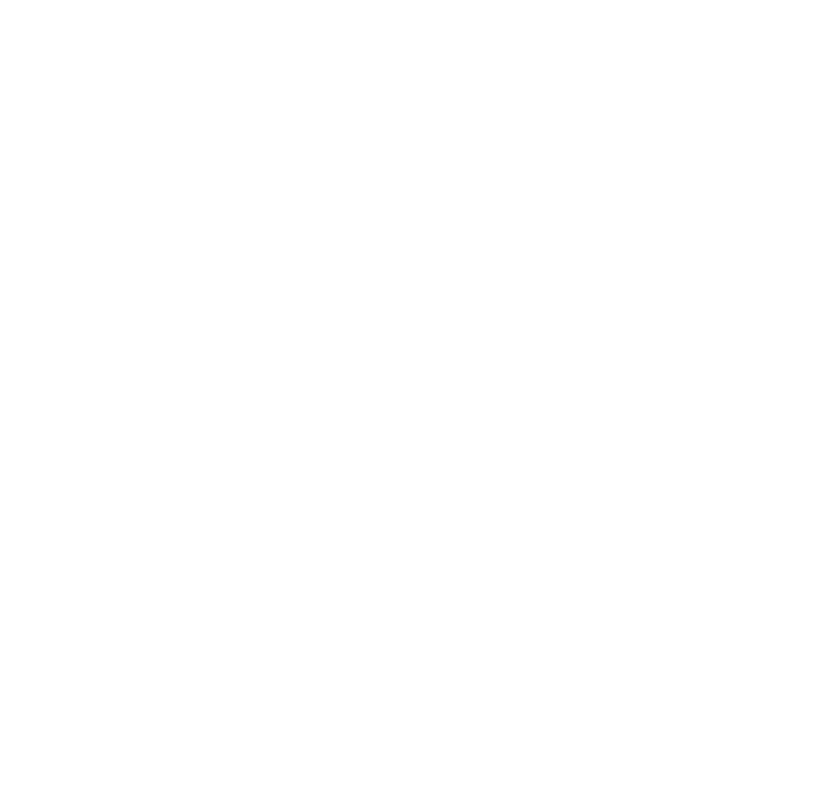
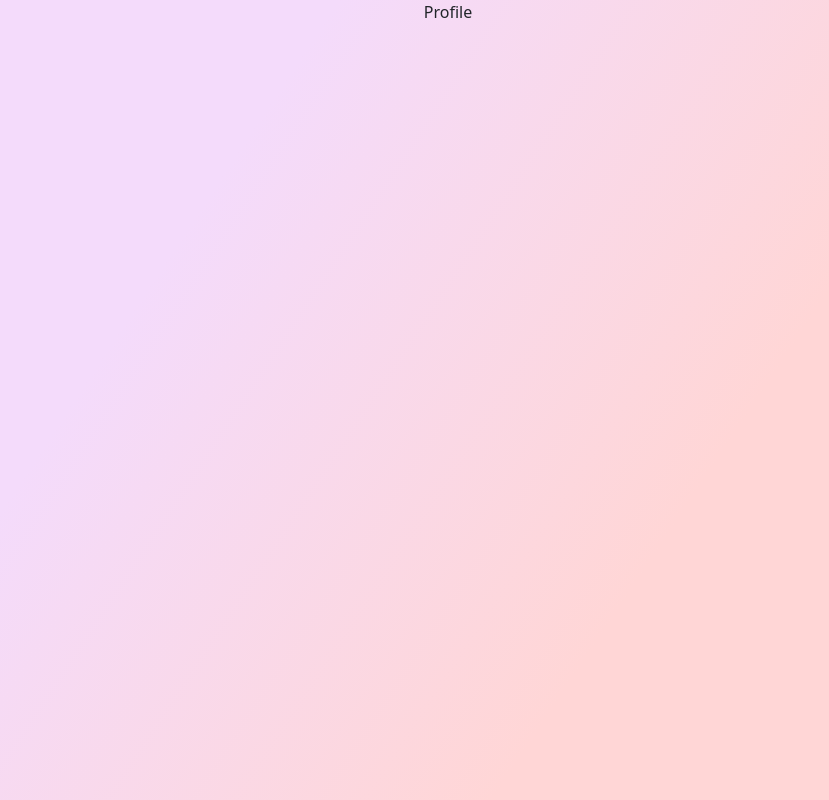
Before and after one commit to im-engineer/WriteByHeart, a React (Create React App) app in the folder clientside/: page /profile in a window 1280 px wide. Before the commit this address had no page. Shown: the whole page, without its empty margins (192-1021 px from the left). Built offline with nearby package versions, Linux system fonts and the light colour scheme.

Commit message:
create profile page and assign path in app

```diff
--- a/clientside/src/App.js
+++ b/clientside/src/App.js
@@ -3,6 +3,7 @@
 import Main from './pages/main/Main'
 import Publish from './component/Publish/Publish';
 import LandingPage from './component/Landing/LandingPage';
+import Profile from './component/Profile/Profile';
 
 function App() {
   return (
@@ -11,6 +12,7 @@
         <Route path="/" element={<Main/>}/>
         <Route path="/landingPage" element={<LandingPage/>}/>
         <Route path="/publish" exact element={<Publish/>} />
+        <Route path='profile' element={<Profile/>}/>
       </Routes>
     </div>
   );
--- /dev/null
+++ b/clientside/src/component/Profile/Profile.css
@@ -0,0 +1,6 @@
+.profile--page {
+    height: 100vh;
+    width: 100%;
+    background: linear-gradient(123.5deg, rgb(244, 219, 251) 29.3%, rgb(255, 214, 214) 67.1%);
+
+}
--- /dev/null
+++ b/clientside/src/component/Profile/Profile.js
@@ -0,0 +1,10 @@
+import React from 'react'
+import "./Profile.css"
+
+function Profile() {
+  return (
+    <div className='profile--page'>Profile</div>
+  )
+}
+
+export default Profile
```
